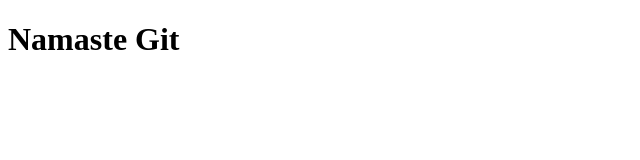
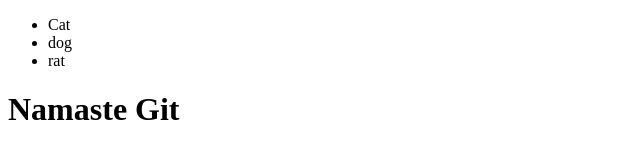
Before and after one commit to SwatiJagtap26/learningGit, a plain HTML site: page index.html in a window 1280 px wide. Shown: the whole page, without its empty margins (0-640 px from the left). Drawn offline with Linux system fonts and the light colour scheme.

Commit message:
added unorder list

```diff
--- a/index.html
+++ b/index.html
@@ -6,7 +6,14 @@
     <title>Document</title>
 </head>
 <body>
-    <div id="root"></div>
+    <div id="root">
+        <ul>
+            <li>Cat</li>
+            <li>dog</li>
+            <li>rat</li>
+        </ul>
+    </div>
+
     <script src="./index.js"></script>
 </body>
 </html>
```
